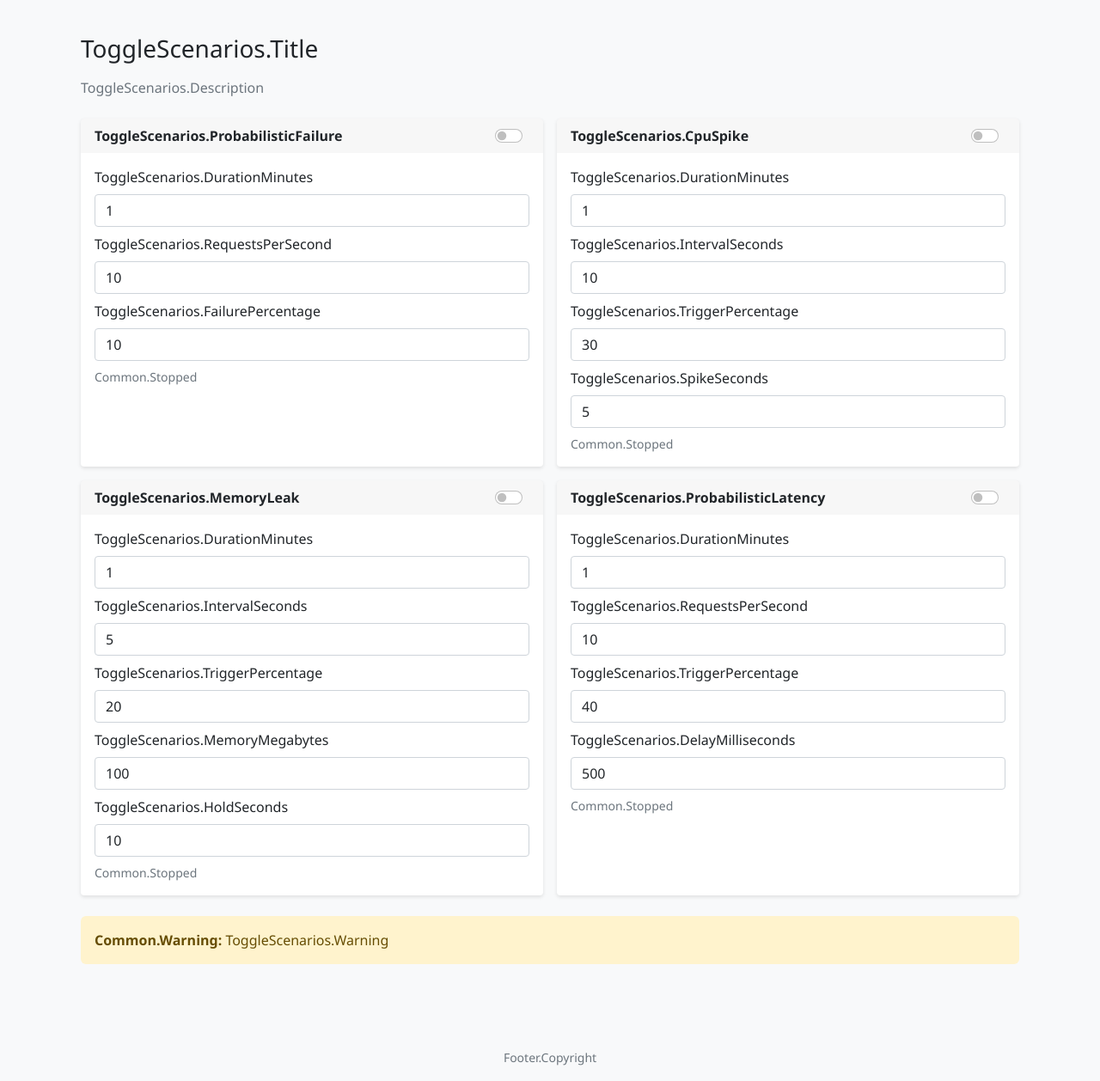
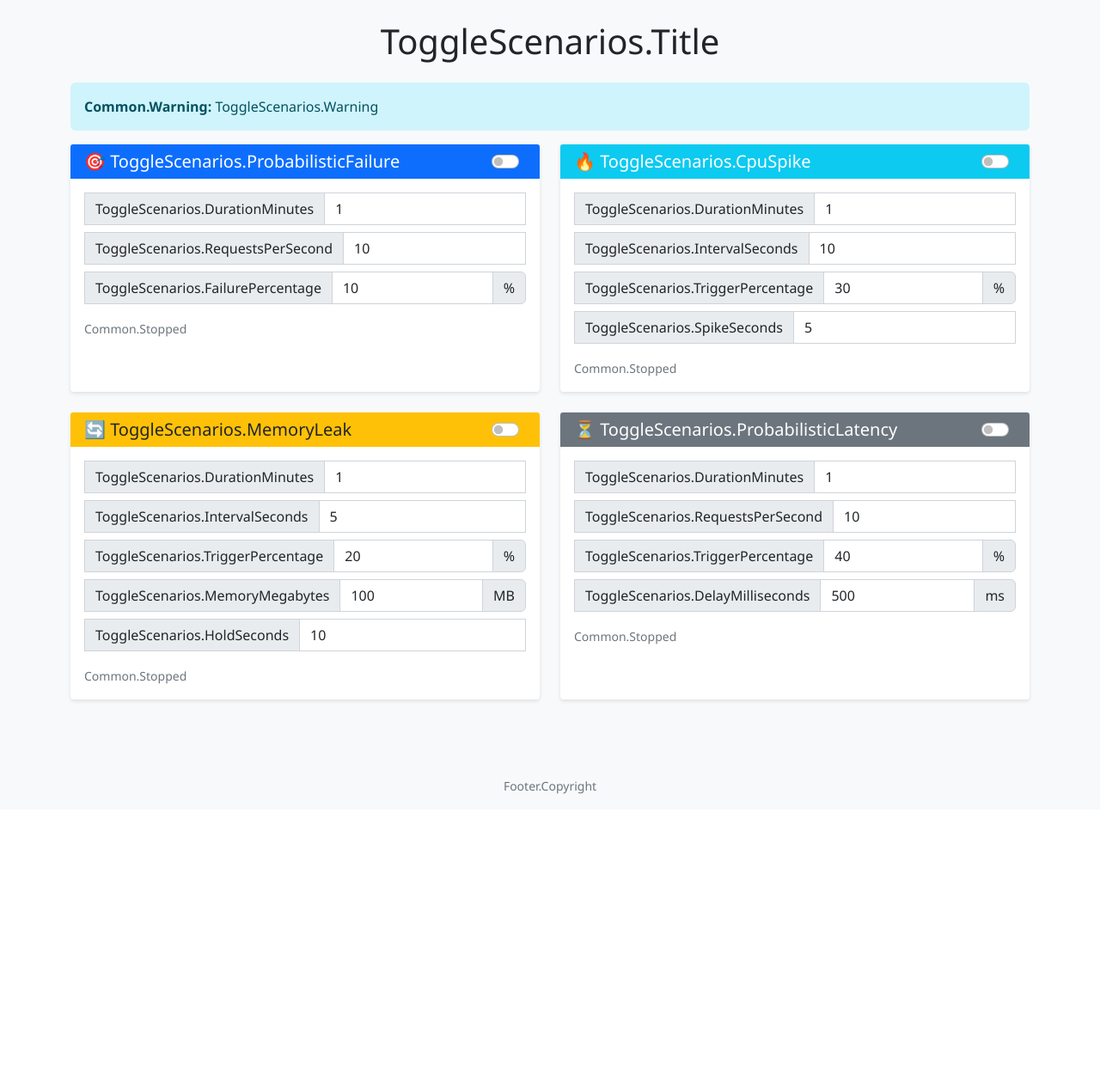
Before and after one commit to tokawa-ms/SREAgent_Tester, an ASP.NET Core app: page /Home/ToggleScenarios in a window 1280 px wide. Shown: the part 56-1314 px from the top of the page at 86% size. After the commit the page ends 980 px from the top, so only its background shows below. Run offline with ASP.NET Core 8, Linux system fonts and the light colour scheme.

Commit message:
Update ToggleScenarios UI to match Index page styling
Co-authored-by: tokawa-ms <18474082+tokawa-ms@users.noreply.github.com>

```diff
--- a/DiagnosticScenarios/Views/Home/ToggleScenarios.cshtml
+++ b/DiagnosticScenarios/Views/Home/ToggleScenarios.cshtml
@@ -5,144 +5,160 @@
     ViewData["Title"] = Localizer["ToggleScenarios.Title"];
 }
 
-<div class="container py-3">
-    <div class="d-flex align-items-center justify-content-between mb-3">
-        <h1 class="h3 mb-0">@Localizer["ToggleScenarios.Title"]</h1>
+<div class="row">
+    <div class="col-md-12">
+        <h1 class="text-center mb-4">@Localizer["ToggleScenarios.Title"]</h1>
+        <div class="alert alert-info">
+            <strong>@Localizer["Common.Warning"]:</strong> @Localizer["ToggleScenarios.Warning"]
         </div>
-    <p class="text-muted mb-4">@Localizer["ToggleScenarios.Description"]</p>
+    </div>
+</div>
 
-    <div class="row g-3">
-        <div class="col-lg-6">
+<div class="row">
+    <!-- 確率的例外シナリオ -->
+    <div class="col-md-6 mb-4">
         <div class="card h-100" data-scenario="ProbabilisticFailure">
-                <div class="card-header d-flex justify-content-between align-items-center">
-                    <span>@Localizer["ToggleScenarios.ProbabilisticFailure"]</span>
+            <div class="card-header bg-primary text-white d-flex justify-content-between align-items-center">
+                <h5 class="mb-0">🎯 @Localizer["ToggleScenarios.ProbabilisticFailure"]</h5>
                 <div class="form-check form-switch m-0">
                     <input class="form-check-input scenario-toggle" type="checkbox" id="toggle-ProbabilisticFailure" data-scenario="ProbabilisticFailure">
                 </div>
             </div>
                 <div class="card-body">
                     <form id="form-ProbabilisticFailure" class="scenario-form">
-                        <div class="mb-2">
-                            <label class="form-label">@Localizer["ToggleScenarios.DurationMinutes"]</label>
+                        <div class="input-group mb-2">
+                            <span class="input-group-text">@Localizer["ToggleScenarios.DurationMinutes"]</span>
                             <input class="form-control" type="number" name="durationMinutes" value="1" min="1" max="180" required>
                         </div>
-                        <div class="mb-2">
-                            <label class="form-label">@Localizer["ToggleScenarios.RequestsPerSecond"]</label>
+                        <div class="input-group mb-2">
+                            <span class="input-group-text">@Localizer["ToggleScenarios.RequestsPerSecond"]</span>
                             <input class="form-control" type="number" name="requestsPerSecond" value="10" min="1" max="1000" required>
                         </div>
-                        <div class="mb-2">
-                            <label class="form-label">@Localizer["ToggleScenarios.FailurePercentage"]</label>
+                        <div class="input-group mb-2">
+                            <span class="input-group-text">@Localizer["ToggleScenarios.FailurePercentage"]</span>
                             <input class="form-control" type="number" name="failurePercentage" value="10" min="0" max="100" required>
+                            <span class="input-group-text">%</span>
                         </div>
                     </form>
-                    <div class="small text-muted" id="status-ProbabilisticFailure">@Localizer["Common.Stopped"]</div>
+                    <div class="mt-3" id="status-ProbabilisticFailure">
+                        <small class="text-muted">@Localizer["Common.Stopped"]</small>
+                    </div>
                 </div>
             </div>
         </div>
 
-        <div class="col-lg-6">
+    <!-- CPU スパイクシナリオ -->
+    <div class="col-md-6 mb-4">
         <div class="card h-100" data-scenario="CpuSpike">
-                <div class="card-header d-flex justify-content-between align-items-center">
-                    <span>@Localizer["ToggleScenarios.CpuSpike"]</span>
+            <div class="card-header bg-info text-white d-flex justify-content-between align-items-center">
+                <h5 class="mb-0">🔥 @Localizer["ToggleScenarios.CpuSpike"]</h5>
                     <div class="form-check form-switch m-0">
                         <input class="form-check-input scenario-toggle" type="checkbox" id="toggle-CpuSpike" data-scenario="CpuSpike">
                     </div>
                 </div>
                 <div class="card-body">
                     <form id="form-CpuSpike" class="scenario-form">
-                        <div class="mb-2">
-                            <label class="form-label">@Localizer["ToggleScenarios.DurationMinutes"]</label>
+                        <div class="input-group mb-2">
+                            <span class="input-group-text">@Localizer["ToggleScenarios.DurationMinutes"]</span>
                             <input class="form-control" type="number" name="durationMinutes" value="1" min="1" max="180" required>
                         </div>
-                        <div class="mb-2">
-                            <label class="form-label">@Localizer["ToggleScenarios.IntervalSeconds"]</label>
+                        <div class="input-group mb-2">
+                            <span class="input-group-text">@Localizer["ToggleScenarios.IntervalSeconds"]</span>
                             <input class="form-control" type="number" name="intervalSeconds" value="10" min="1" max="300" required>
                         </div>
-                        <div class="mb-2">
-                            <label class="form-label">@Localizer["ToggleScenarios.TriggerPercentage"]</label>
+                        <div class="input-group mb-2">
+                            <span class="input-group-text">@Localizer["ToggleScenarios.TriggerPercentage"]</span>
                             <input class="form-control" type="number" name="triggerPercentage" value="30" min="0" max="100" required>
+                            <span class="input-group-text">%</span>
                         </div>
-                        <div class="mb-2">
-                            <label class="form-label">@Localizer["ToggleScenarios.SpikeSeconds"]</label>
+                        <div class="input-group mb-2">
+                            <span class="input-group-text">@Localizer["ToggleScenarios.SpikeSeconds"]</span>
                             <input class="form-control" type="number" name="spikeSeconds" value="5" min="1" max="30" required>
                         </div>
                     </form>
-                    <div class="small text-muted" id="status-CpuSpike">@Localizer["Common.Stopped"]</div>
+                    <div class="mt-3" id="status-CpuSpike">
+                        <small class="text-muted">@Localizer["Common.Stopped"]</small>
+                    </div>
                 </div>
             </div>
         </div>
 
-        <div class="col-lg-6">
+    <!-- メモリリークシナリオ -->
+    <div class="col-md-6 mb-4">
         <div class="card h-100" data-scenario="MemoryLeak">
-                <div class="card-header d-flex justify-content-between align-items-center">
-                    <span>@Localizer["ToggleScenarios.MemoryLeak"]</span>
+            <div class="card-header bg-warning text-dark d-flex justify-content-between align-items-center">
+                <h5 class="mb-0">🔄 @Localizer["ToggleScenarios.MemoryLeak"]</h5>
                 <div class="form-check form-switch m-0">
                     <input class="form-check-input scenario-toggle" type="checkbox" id="toggle-MemoryLeak" data-scenario="MemoryLeak">
                 </div>
             </div>
             <div class="card-body">
                 <form id="form-MemoryLeak" class="scenario-form">
-                        <div class="mb-2">
-                            <label class="form-label">@Localizer["ToggleScenarios.DurationMinutes"]</label>
+                    <div class="input-group mb-2">
+                        <span class="input-group-text">@Localizer["ToggleScenarios.DurationMinutes"]</span>
                         <input class="form-control" type="number" name="durationMinutes" value="1" min="1" max="180" required>
                     </div>
-                        <div class="mb-2">
-                            <label class="form-label">@Localizer["ToggleScenarios.IntervalSeconds"]</label>
+                    <div class="input-group mb-2">
+                        <span class="input-group-text">@Localizer["ToggleScenarios.IntervalSeconds"]</span>
                         <input class="form-control" type="number" name="intervalSeconds" value="5" min="1" max="300" required>
                     </div>
-                        <div class="mb-2">
-                            <label class="form-label">@Localizer["ToggleScenarios.TriggerPercentage"]</label>
+                    <div class="input-group mb-2">
+                        <span class="input-group-text">@Localizer["ToggleScenarios.TriggerPercentage"]</span>
                         <input class="form-control" type="number" name="triggerPercentage" value="20" min="0" max="100" required>
+                        <span class="input-group-text">%</span>
                     </div>
-                        <div class="mb-2">
-                            <label class="form-label">@Localizer["ToggleScenarios.MemoryMegabytes"]</label>
+                    <div class="input-group mb-2">
+                        <span class="input-group-text">@Localizer["ToggleScenarios.MemoryMegabytes"]</span>
                         <input class="form-control" type="number" name="memoryMegabytes" value="100" min="1" max="1024" required>
+                        <span class="input-group-text">MB</span>
                     </div>
-                        <div class="mb-2">
-                            <label class="form-label">@Localizer["ToggleScenarios.HoldSeconds"]</label>
+                    <div class="input-group mb-2">
+                        <span class="input-group-text">@Localizer["ToggleScenarios.HoldSeconds"]</span>
                         <input class="form-control" type="number" name="holdSeconds" value="10" min="1" max="60" required>
                     </div>
                 </form>
-                    <div class="small text-muted" id="status-MemoryLeak">@Localizer["Common.Stopped"]</div>
+                <div class="mt-3" id="status-MemoryLeak">
+                    <small class="text-muted">@Localizer["Common.Stopped"]</small>
+                </div>
                 </div>
             </div>
         </div>
 
-        <div class="col-lg-6">
+    <!-- 確率的レイテンシーシナリオ -->
+    <div class="col-md-6 mb-4">
         <div class="card h-100" data-scenario="ProbabilisticLatency">
-                <div class="card-header d-flex justify-content-between align-items-center">
-                    <span>@Localizer["ToggleScenarios.ProbabilisticLatency"]</span>
+            <div class="card-header bg-secondary text-white d-flex justify-content-between align-items-center">
+                <h5 class="mb-0">⏳ @Localizer["ToggleScenarios.ProbabilisticLatency"]</h5>
                 <div class="form-check form-switch m-0">
                     <input class="form-check-input scenario-toggle" type="checkbox" id="toggle-ProbabilisticLatency" data-scenario="ProbabilisticLatency">
                 </div>
             </div>
             <div class="card-body">
                 <form id="form-ProbabilisticLatency" class="scenario-form">
-                        <div class="mb-2">
-                            <label class="form-label">@Localizer["ToggleScenarios.DurationMinutes"]</label>
+                    <div class="input-group mb-2">
+                        <span class="input-group-text">@Localizer["ToggleScenarios.DurationMinutes"]</span>
                         <input class="form-control" type="number" name="durationMinutes" value="1" min="1" max="180" required>
                     </div>
-                        <div class="mb-2">
-                            <label class="form-label">@Localizer["ToggleScenarios.RequestsPerSecond"]</label>
+                    <div class="input-group mb-2">
+                        <span class="input-group-text">@Localizer["ToggleScenarios.RequestsPerSecond"]</span>
                         <input class="form-control" type="number" name="requestsPerSecond" value="10" min="1" max="1000" required>
                     </div>
-                        <div class="mb-2">
-                            <label class="form-label">@Localizer["ToggleScenarios.TriggerPercentage"]</label>
+                    <div class="input-group mb-2">
+                        <span class="input-group-text">@Localizer["ToggleScenarios.TriggerPercentage"]</span>
                         <input class="form-control" type="number" name="triggerPercentage" value="40" min="0" max="100" required>
+                        <span class="input-group-text">%</span>
                     </div>
-                        <div class="mb-2">
-                            <label class="form-label">@Localizer["ToggleScenarios.DelayMilliseconds"]</label>
+                    <div class="input-group mb-2">
+                        <span class="input-group-text">@Localizer["ToggleScenarios.DelayMilliseconds"]</span>
                         <input class="form-control" type="number" name="delayMilliseconds" value="500" min="1" max="10000" required>
+                        <span class="input-group-text">ms</span>
                     </div>
                 </form>
-                    <div class="small text-muted" id="status-ProbabilisticLatency">@Localizer["Common.Stopped"]</div>
+                <div class="mt-3" id="status-ProbabilisticLatency">
+                    <small class="text-muted">@Localizer["Common.Stopped"]</small>
                 </div>
             </div>
         </div>
-    </div>
-
-    <div class="alert alert-warning mt-4">
-        <strong>@Localizer["Common.Warning"]:</strong> @Localizer["ToggleScenarios.Warning"]
     </div>
 </div>
 
```
Lines whose indentation alone changed are shown as unchanged.
